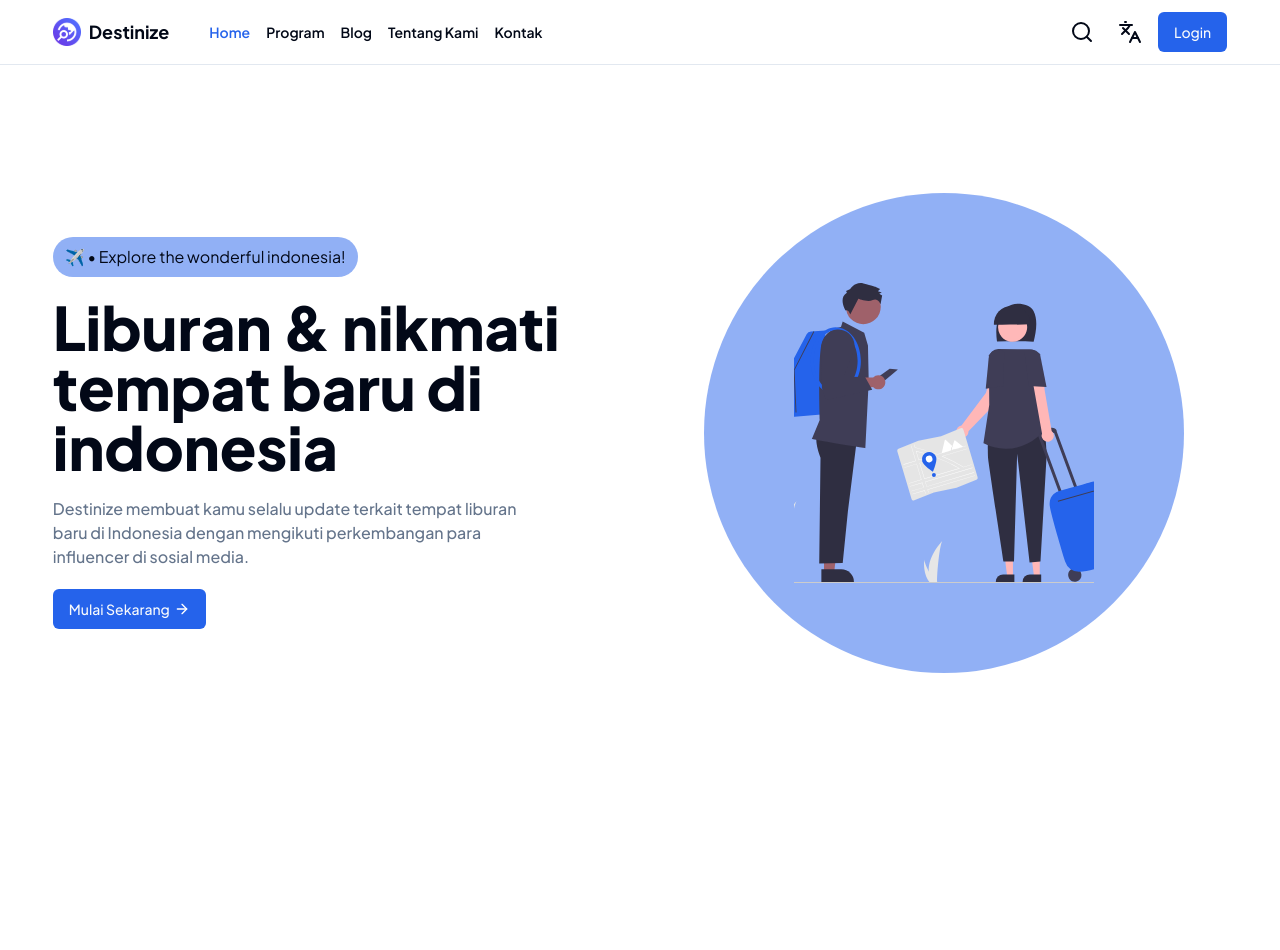
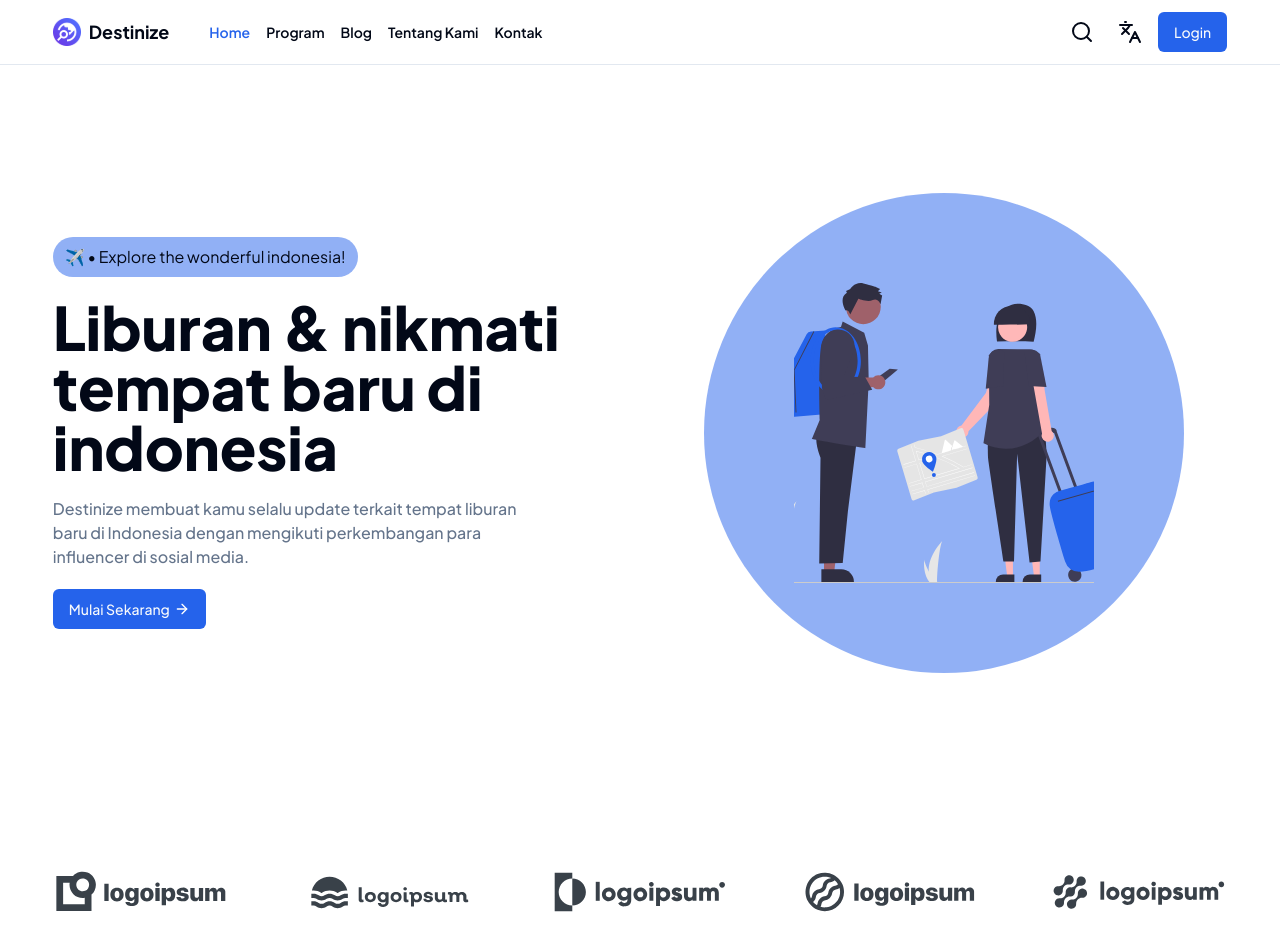
Before and after one commit to fitrondev/next-destinize, a Next.js app: page / in a window 1280 px wide. Shown: the top 950 px of the page. Before the commit the page ends 800 px from the top, so only its background shows below. Built offline with nearby package versions, Linux system fonts and the light colour scheme.

Commit message:
update homepage to add company component

```diff
--- a/src/app/page.tsx
+++ b/src/app/page.tsx
@@ -1,9 +1,11 @@
+import Company from "@/components/layouts/Company";
 import Hero from "@/components/layouts/Hero";
 
 export default function Home() {
   return (
     <>
       <Hero />
+      <Company />
     </>
   );
 }
```
